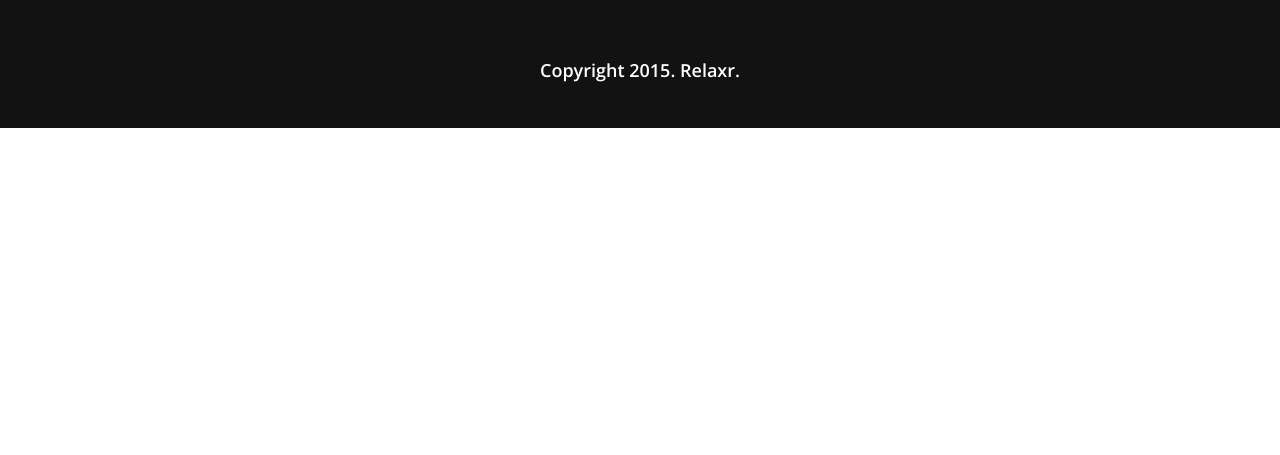
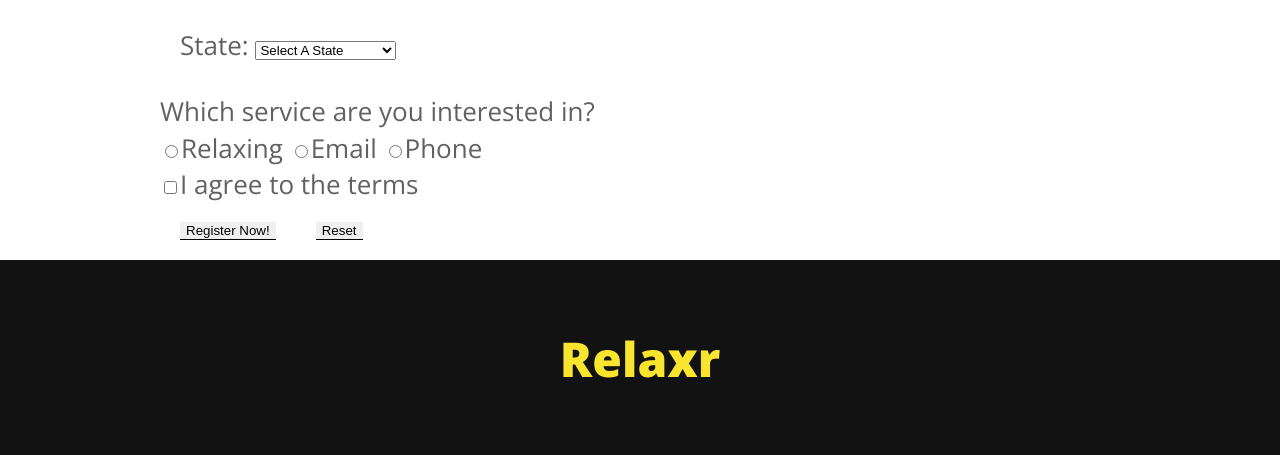
Before and after one commit to tgolf4fun/week8_work, a plain HTML site: page Assignment/starter_code/register.html in a window 1280 px wide. Shown: the part 496-951 px from the top of the page. Before the commit the page ends 800 px from the top, so only its background shows below. Drawn offline with nearby package versions, Linux system fonts and the light colour scheme.

Commit message:
Checking in work so far

```diff
--- a/Assignment/starter_code/css/style.css
+++ b/Assignment/starter_code/css/style.css
@@ -167,6 +167,7 @@
 }
 #main {
   margin-top: 80px;
+  width: 100%;
 }
 #posts {
   width: 73%;
@@ -291,6 +292,29 @@
 #contact {
   width: 70%;
 }
+.regHead {
+
+    }
+.frm-style {
+    display: block;
+    padding: 20px 10px;
+    margin: 10px;
+    }
+
+form {
+    width: 100%;
+    /*margin: 0px 0px 0px 10px;*/
+    }
+
+.btn {
+    margin: 20px;
+    }
+
+input{
+    border: none;
+    border-bottom: thin solid #000;
+
+    }
 
 @media only screen and (max-width: 768px) {
   body {
@@ -367,4 +391,5 @@
   #sidebar img {
     display: none;
   }
+
 }
--- a/Assignment/starter_code/register.html
+++ b/Assignment/starter_code/register.html
@@ -28,8 +28,82 @@
 		<section id="main">
 			<div class="container">
 				<section id="contact">
-					<input type="submit" value="Register Now!">
-				</section>
+					<h2 class="regHead">Register Now!!</h2>
+    					<form class="" action="" method="get" >
+							<!--<label>Name <input type="text" name="yourName"></label>
+							<label for="yourName">Name</label><input type="text" name=“yourName” id=“yourName”> -->
+							<label class="frm-style">Name:<input type="text" name="name" placeholder="Enter name"></label>
+							<label class="frm-style">Email: <input type="email" name="email" placeholder="Email address"></label>
+							<label class="frm-style">Phone: <input type="phone" name="phone" placeholder="Phone number"></label>
+							<label class="frm-style">State: <select>
+										<option>Select A State</option>
+										<option value="AL">Alabama</option>
+										<option value="AK">Alaska</option>
+										<option value="AZ">Arizona</option>
+										<option value="AR">Arkansas</option>
+										<option value="CA">California</option>
+										<option value="CO">Colorado</option>
+										<option value="CT">Connecticut</option>
+										<option value="DE">Delaware</option>
+										<option value="DC">District Of Columbia</option>
+										<option value="FL">Florida</option>
+										<option value="GA">Georgia</option>
+										<option value="HI">Hawaii</option>
+										<option value="ID">Idaho</option>
+										<option value="IL">Illinois</option>
+										<option value="IN">Indiana</option>
+										<option value="IA">Iowa</option>
+										<option value="KS">Kansas</option>
+										<option value="KY">Kentucky</option>
+										<option value="LA">Louisiana</option>
+										<option value="ME">Maine</option>
+										<option value="MD">Maryland</option>
+										<option value="MA">Massachusetts</option>
+										<option value="MI">Michigan</option>
+										<option value="MN">Minnesota</option>
+										<option value="MS">Mississippi</option>
+										<option value="MO">Missouri</option>
+										<option value="MT">Montana</option>
+										<option value="NE">Nebraska</option>
+										<option value="NV">Nevada</option>
+										<option value="NH">New Hampshire</option>
+										<option value="NJ">New Jersey</option>
+										<option value="NM">New Mexico</option>
+										<option value="NY">New York</option>
+										<option value="NC">North Carolina</option>
+										<option value="ND">North Dakota</option>
+										<option value="OH">Ohio</option>
+										<option value="OK">Oklahoma</option>
+										<option value="OR">Oregon</option>
+										<option value="PA">Pennsylvania</option>
+										<option value="RI">Rhode Island</option>
+										<option value="SC">South Carolina</option>
+										<option value="SD">South Dakota</option>
+										<option value="TN">Tennessee</option>
+										<option value="TX">Texas</option>
+										<option value="UT">Utah</option>
+										<option value="VT">Vermont</option>
+										<option value="VA">Virginia</option>
+										<option value="WA">Washington</option>
+										<option value="WV">West Virginia</option>
+										<option value="WI">Wisconsin</option>
+										<option value="WY">Wyoming</option>
+									</select>
+							</label>
+		<div class="frm-options">
+        <p>Which service are you interested in?</p>
+        <label><input class="" type="radio" value="Relaxing">Relaxing</label>
+        <label><input class="" type="radio" value="Email">Email</label>
+        <label><input class="" type="radio" value="Phone">Phone</label>
+		</div>
+		<div class="frm-options">
+        <label><input class="" type="checkbox" value="Yes">I agree to the terms</label>
+		</div>
+		<div class="frm-options">
+        <input class="btn" type="submit" value="Register Now!"><input class="btn" type="reset" value="Reset">
+		</div>
+	</form>
+	</section>
 			</div>
 		</section>
 
```
Also changed, not shown: Assignment/registration.html (added, +30 -0 lines).
